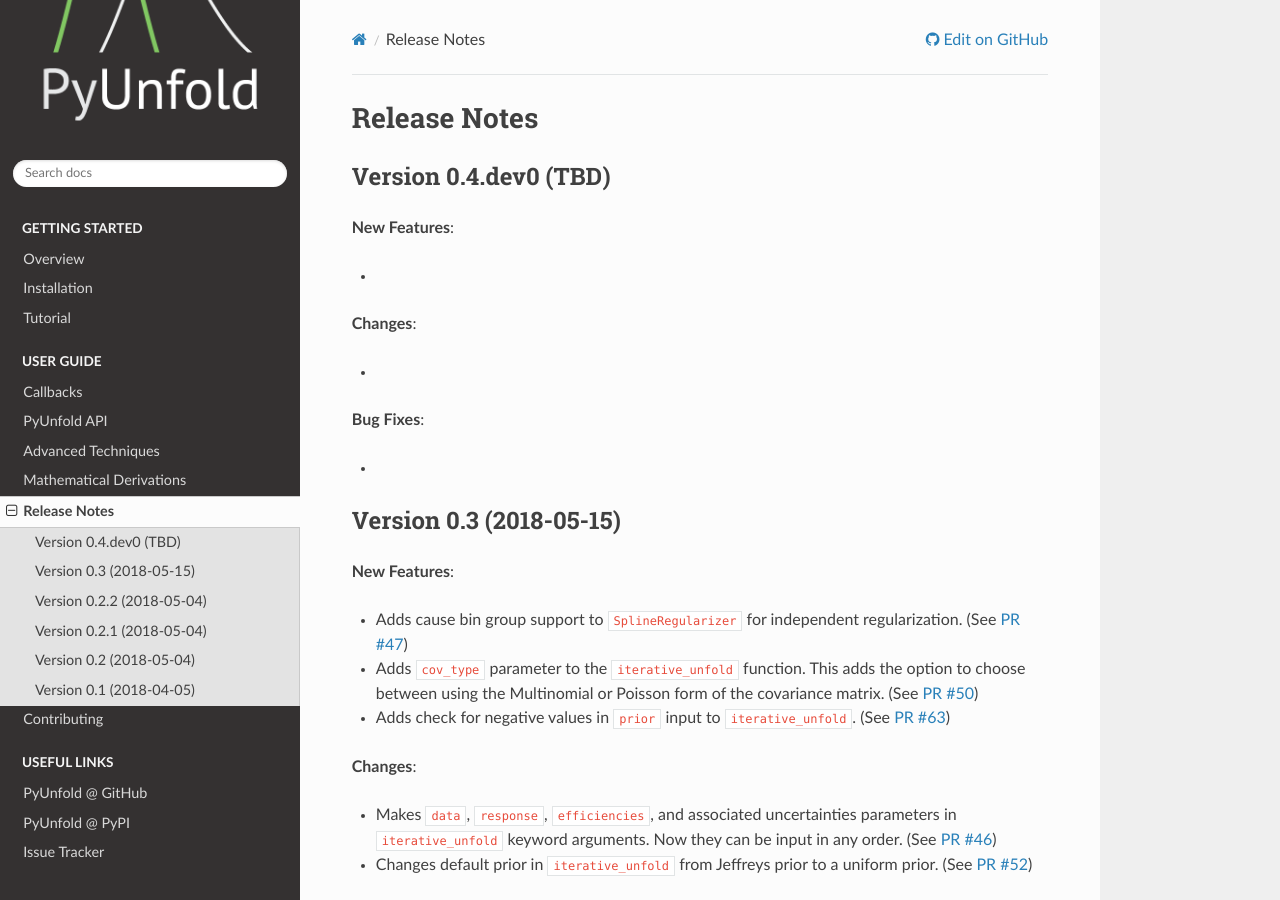
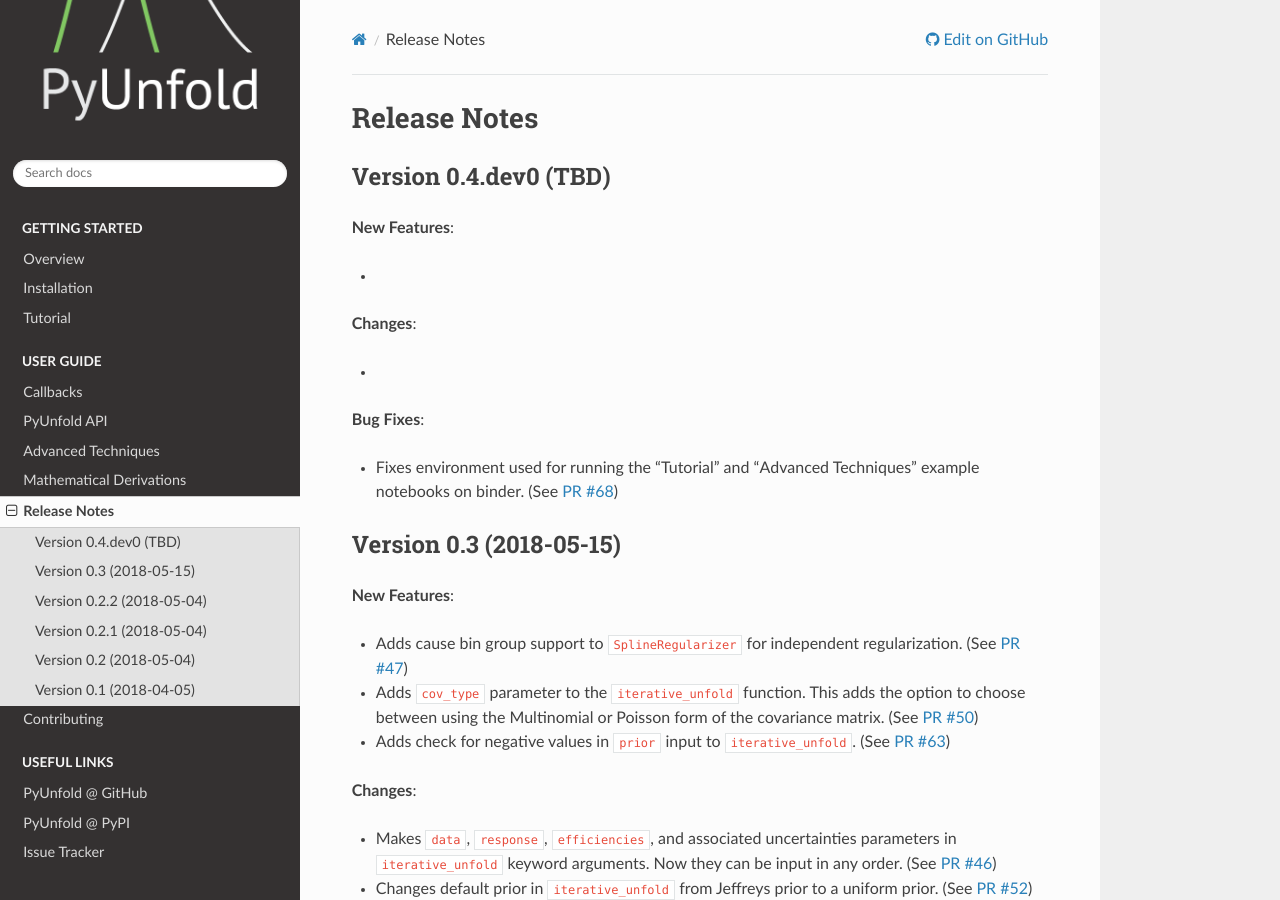
Before and after one commit to jrbourbeau/pyunfold, a Sphinx documentation site: the page built from docs/source/changelog.rst, in a window 1280 px wide and 900 px high. Built offline with Sphinx 7.4.7 and the Read the Docs theme 2.0.0, drawn with Linux system fonts in a browser that asks for light colours; the version number is read from the project's files by our own code.

Commit message:
Fixes environment used in binder examples (#68)
* Adds binder/ directory

* Adds changelog entry

```diff
--- a/docs/source/changelog.rst
+++ b/docs/source/changelog.rst
@@ -19,7 +19,8 @@ Version 0.4.dev0 (TBD)
 
 **Bug Fixes**:
 
--
+- Fixes environment used for running the "Tutorial" and "Advanced Techniques"
+  example notebooks on binder. (See `PR #68 <https://github.com/jrbourbeau/pyunfold/pull/68>`_)
 
 
 Version 0.3 (2018-05-15)
```
Also changed, not shown: 1 other file.
